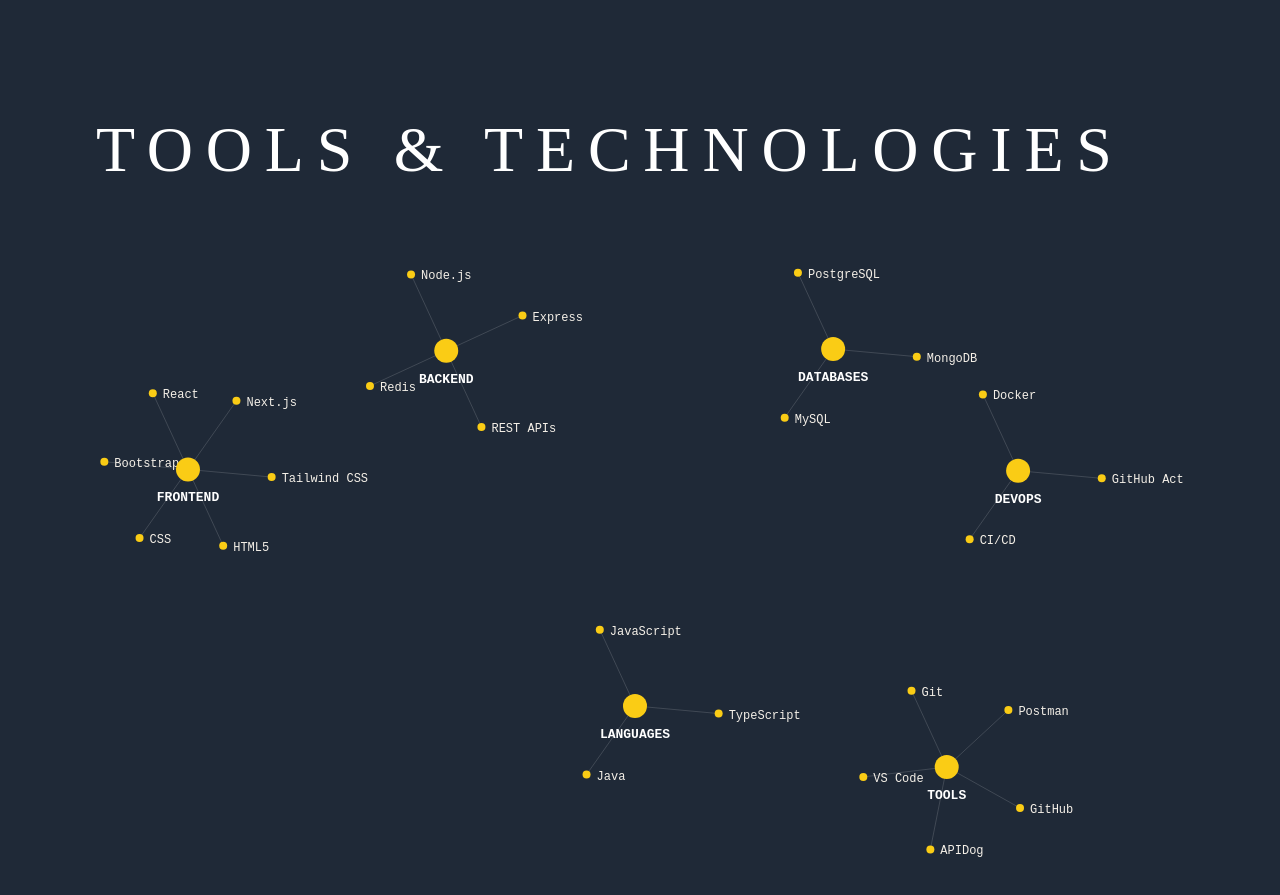
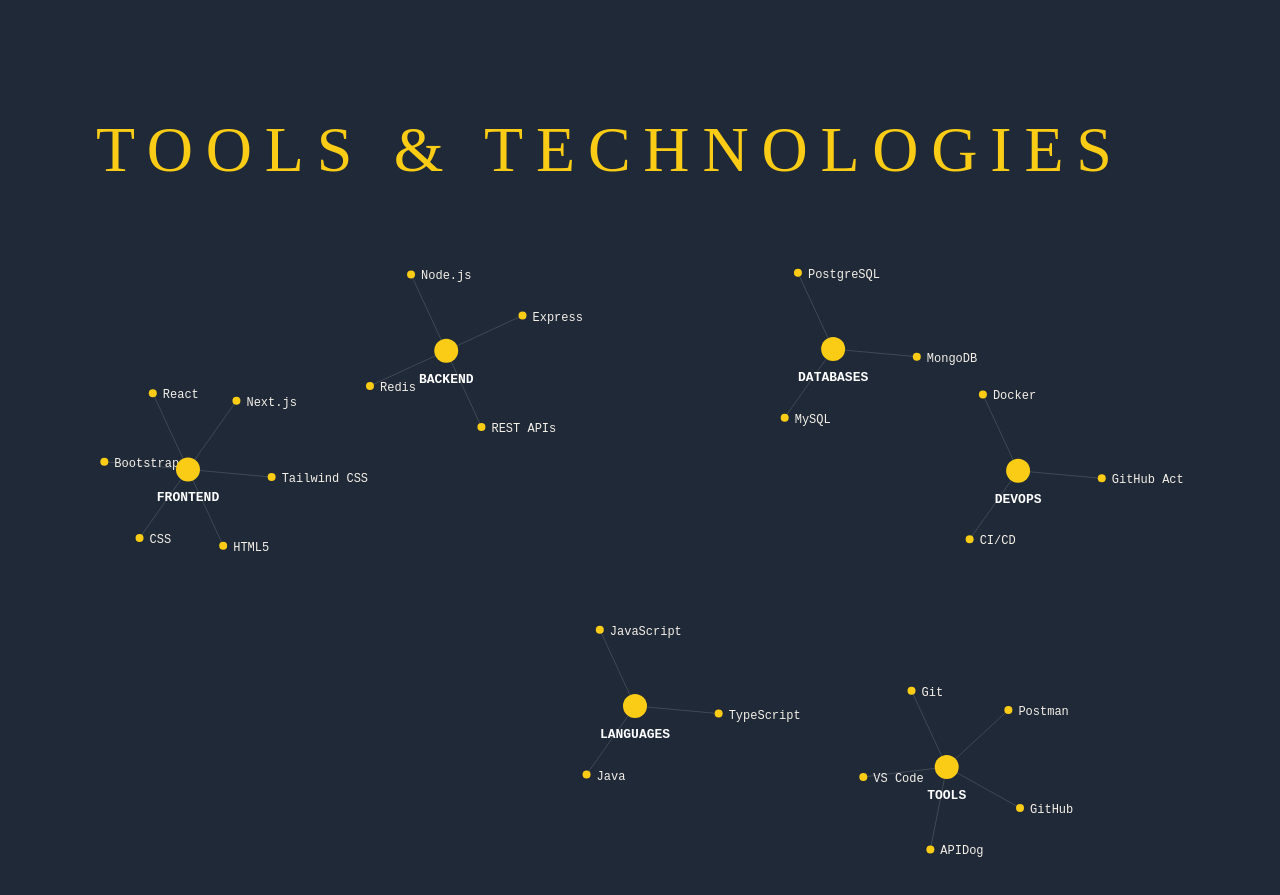
Before and after one commit to pprachhiii/Prachi-s-Portfolio, a React (Vite) app: page / in a window 1280 px wide. Shown: the part 5860-6755 px from the top of the page. Built offline with nearby package versions, Linux system fonts and the light colour scheme.

Commit message:
Update SkillsSection.tsx

```diff
--- a/src/components/SkillsSection.tsx
+++ b/src/components/SkillsSection.tsx
@@ -52,7 +52,7 @@
       lg:text-left
       uppercase
       tracking-[0.2em]
-      text-white
+      text-yellow-400
       leading-[0.85]
       whitespace-pre-line
     "
```
